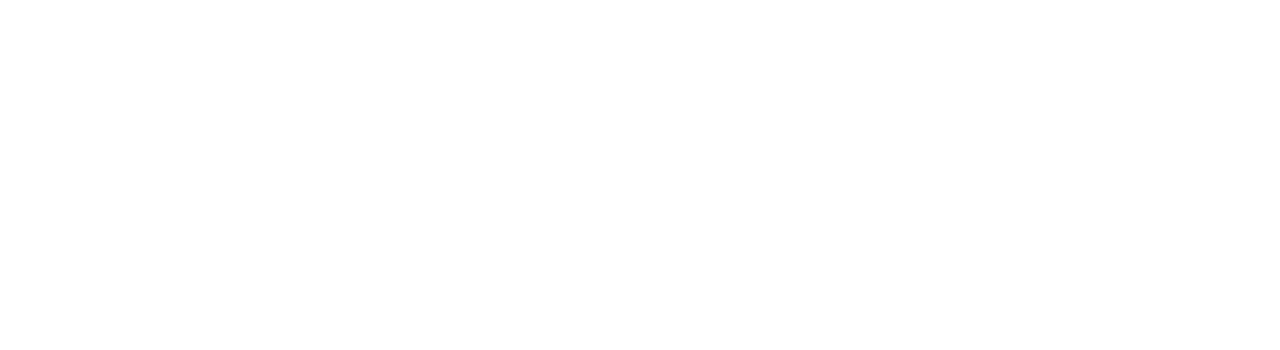
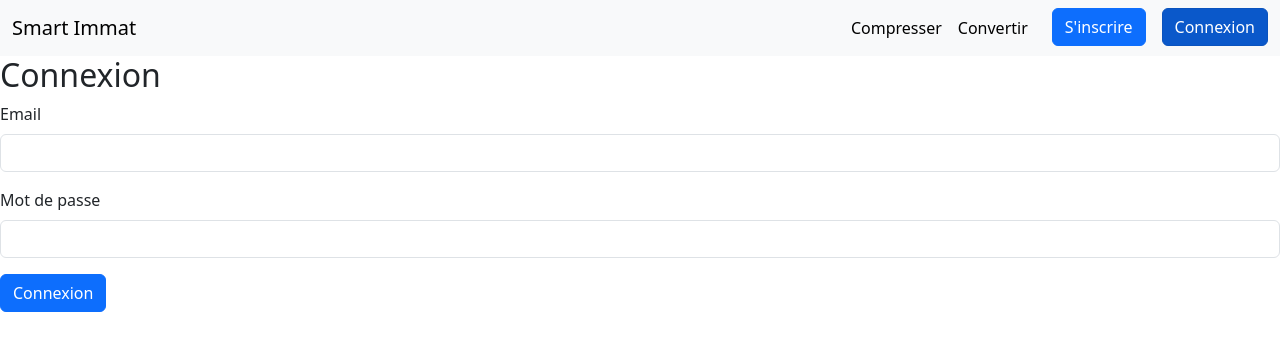
Before and after one commit to sophien13600/smartimmat-react, a React (Vite) app in the folder smart immat/: page /connexion in a window 1280 px wide. Before the commit this address had no page. Shown: the top 350 px of the page. Built offline with nearby package versions, Linux system fonts and the light colour scheme.

Commit message:
feat: formulaire de connexion ajout de la route et du formulaire

```diff
--- a/smart immat/src/router/Routes.jsx
+++ b/smart immat/src/router/Routes.jsx
@@ -1,10 +1,12 @@
 import { Route, Routes } from "react-router-dom";
 import Home from "../views/Home";
+import Login from "../views/Login";
 const AppRoutes = () => {
 
    return (
     <Routes>
       <Route path="/" element={<Home />} />
+      <Route path="/connexion" element={<Login />} />
     </Routes>
   );
 }
--- /dev/null
+++ b/smart immat/src/views/Login.jsx
@@ -0,0 +1,40 @@
+import Nav from "../components/Nav";
+
+export default function Login() {
+  return (
+    <>
+      <Nav />
+      <div className="form-container">
+        <form onSubmit="" className="auth-form">
+          <h2>Connexion</h2>
+
+          <div className="mb-3">
+            <label htmlFor="email" className="form-label">
+              Email
+            </label>
+            <input
+              type="email"
+              className="form-control"
+              name="email"
+              id="email"
+              required
+            />
+          </div>
+          <div className="mb-3">
+            <label htmlFor="password" className="form-label">
+              Mot de passe
+            </label>
+            <input
+              type="password"
+              className="form-control"
+              name="password"
+              id="password"
+              required
+            />
+          </div>
+          <button className="btn btn-primary btn-modern">Connexion</button>
+        </form>
+      </div>
+    </>
+  );
+}
```
